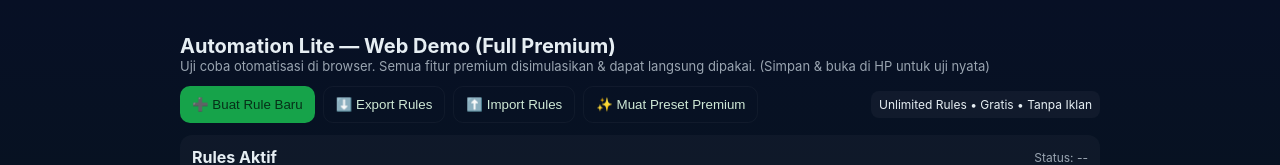
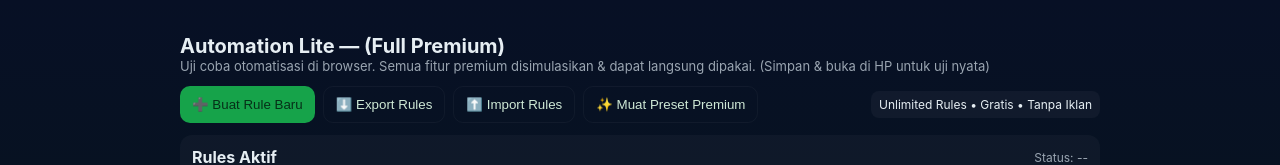
Before and after one commit to vali-tio/Automation, a website: page index.html in a window 1280 px wide. Shown: the top 165 px of the page. Drawn offline with Linux system fonts and the light colour scheme.

Commit message:
Update index.html

```diff
--- a/index.html
+++ b/index.html
@@ -3,7 +3,7 @@
 <head>
 <meta charset="utf-8" />
 <meta name="viewport" content="width=device-width,initial-scale=1" />
-<title>Automation Lite — Full Premium (Web Demo)</title>
+<title>Automation Lite — Full Premium</title>
   <link rel="manifest" href="manifest.webmanifest">
   <style>
   :root{--bg:#0f172a;--card:#0b1220;--muted:#9aa5b1;--accent:#16a34a}
@@ -36,7 +36,7 @@
 <div class="wrap">
   <header>
     <div>
-      <h1>Automation Lite — Web Demo (Full Premium)</h1>
+      <h1>Automation Lite — (Full Premium)</h1>
       <div class="lead">Uji coba otomatisasi di browser. Semua fitur premium disimulasikan & dapat langsung dipakai. (Simpan & buka di HP untuk uji nyata)</div>
     </div>
   </header>
```
